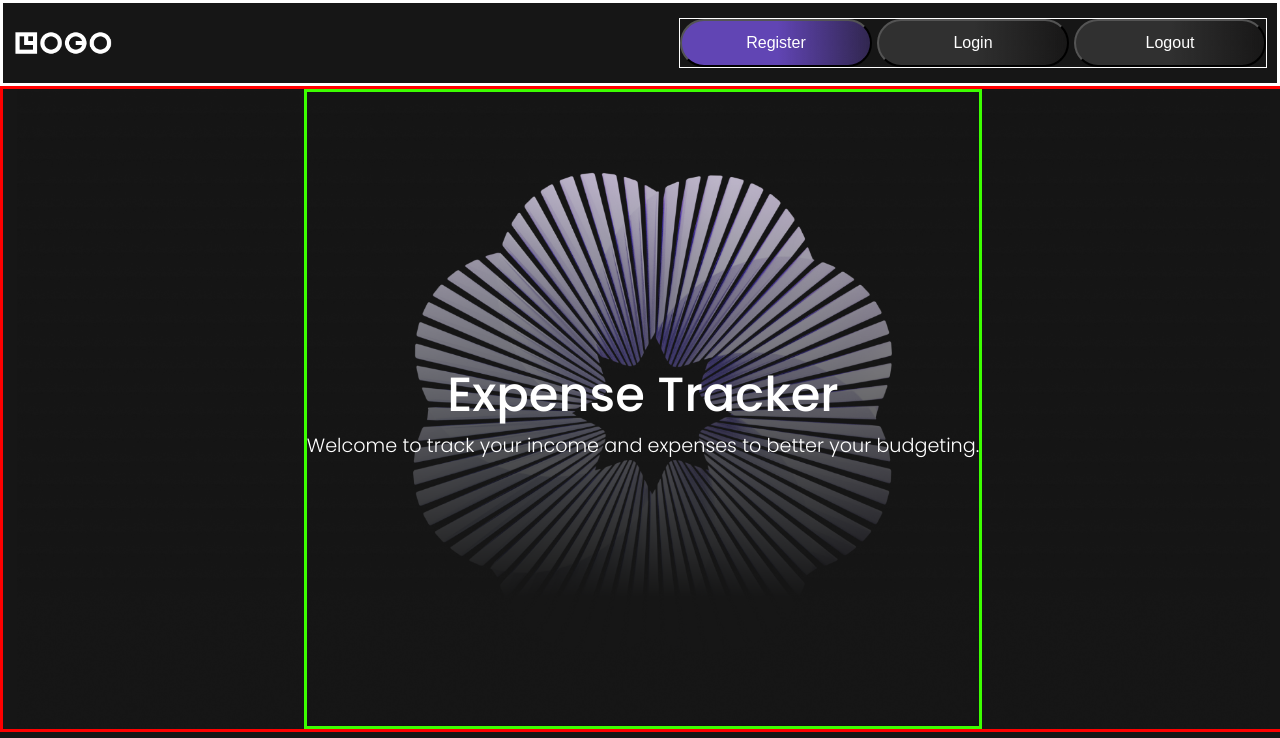
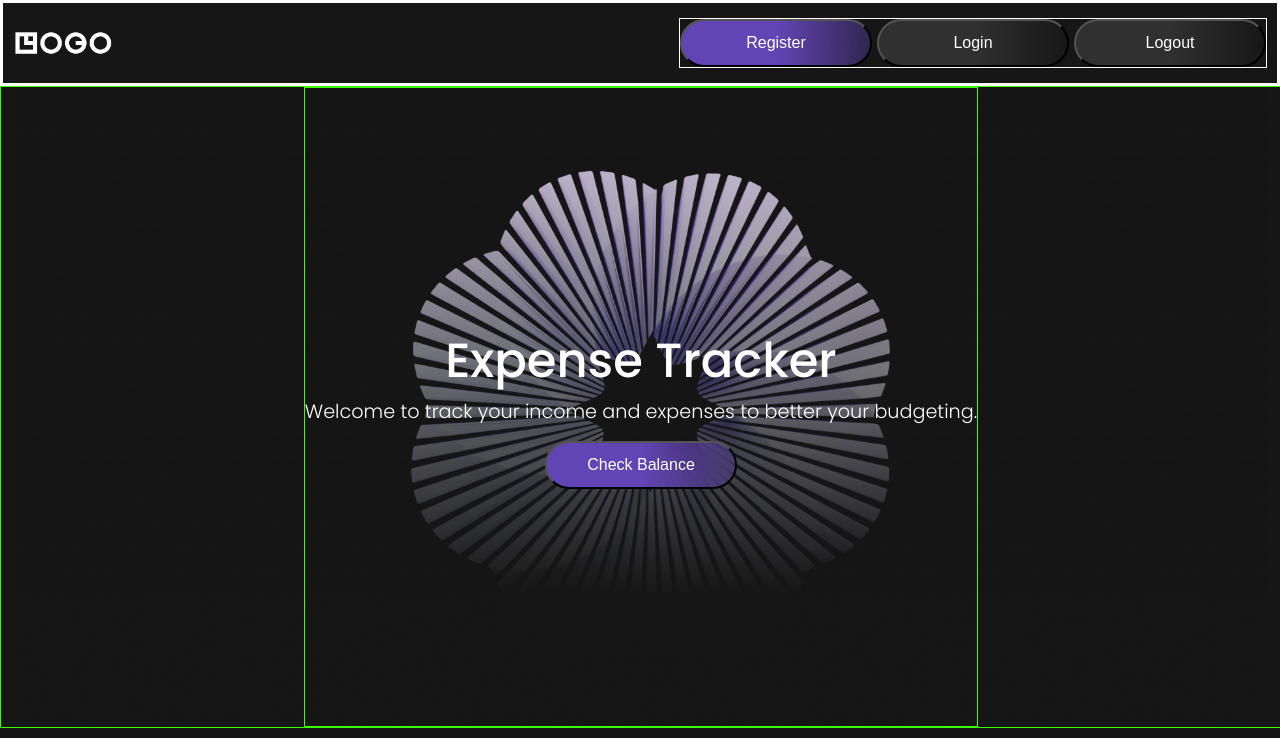
Before and after one commit to PaivarintaEmilia/fullStackOwnMainProject, a React (Vite) app: page / in a window 1280 px wide. Shown: the top 738 px of the page. Built offline with nearby package versions, Linux system fonts and the light colour scheme; no server answers.

Commit message:
Add button to hero. Show button only on home screen.

```diff
--- a/src/components/Hero/Hero.module.css
+++ b/src/components/Hero/Hero.module.css
@@ -1,5 +1,5 @@
 .HeroContainer {
-    border: 3px solid red;
+    border: 1px solid rgb(60, 255, 0);
     width: 100%;
     height: 80vh; /* Poista tämä, koska todennäköisesti määritetään erikseen joka näytöllä sopiva korkeus */
     background-image: url("/public/photos/heroCover.png");
@@ -11,11 +11,12 @@
 }
 
 .textContainer {
-    border: 3px solid rgb(60, 255, 0);
+    border: 1px solid rgb(60, 255, 0);
     display: flex;
     flex-direction: column;
     justify-content: center;
     align-items: center;
+
 }
 .textContainer h1 {
     font-size: 3rem;
@@ -24,4 +25,5 @@
 .textContainer h2 {
     font-size: 1.2rem;
     font-weight: 300;
+    margin-bottom: 15px;
 }
--- a/src/components/Hero/Hero.tsx
+++ b/src/components/Hero/Hero.tsx
@@ -1,6 +1,7 @@
 import React from "react";
 import styles from "./Hero.module.css";
-
+import ButtonComponent from "../../common/Button";
+import { useNavigate, useLocation } from 'react-router-dom';
 
 interface HeroProps {
     heroTitle: string,
@@ -12,11 +13,17 @@ const Hero: React.FC<HeroProps> = ({
     titleTag
 }) => {
 
+    const navigate = useNavigate();
+    const location = useLocation(); // Hae nykyinen sijainti, jotta voidaan piilottaa button tarvittaessa.
+
     return (
         <div className={styles.HeroContainer}>
             <div className={styles.textContainer}>
                 <h1>{heroTitle}</h1>
                 <h2>{titleTag}</h2>
+                {location.pathname === '/' &&
+                    <ButtonComponent name={"heroBtn"} type={"button"} value={""} className={""} id={"global-btn"} text={"Check Balance"} onClick={() => navigate('/register') }></ButtonComponent>
+                }
             </div>
         </div>
     );
```
